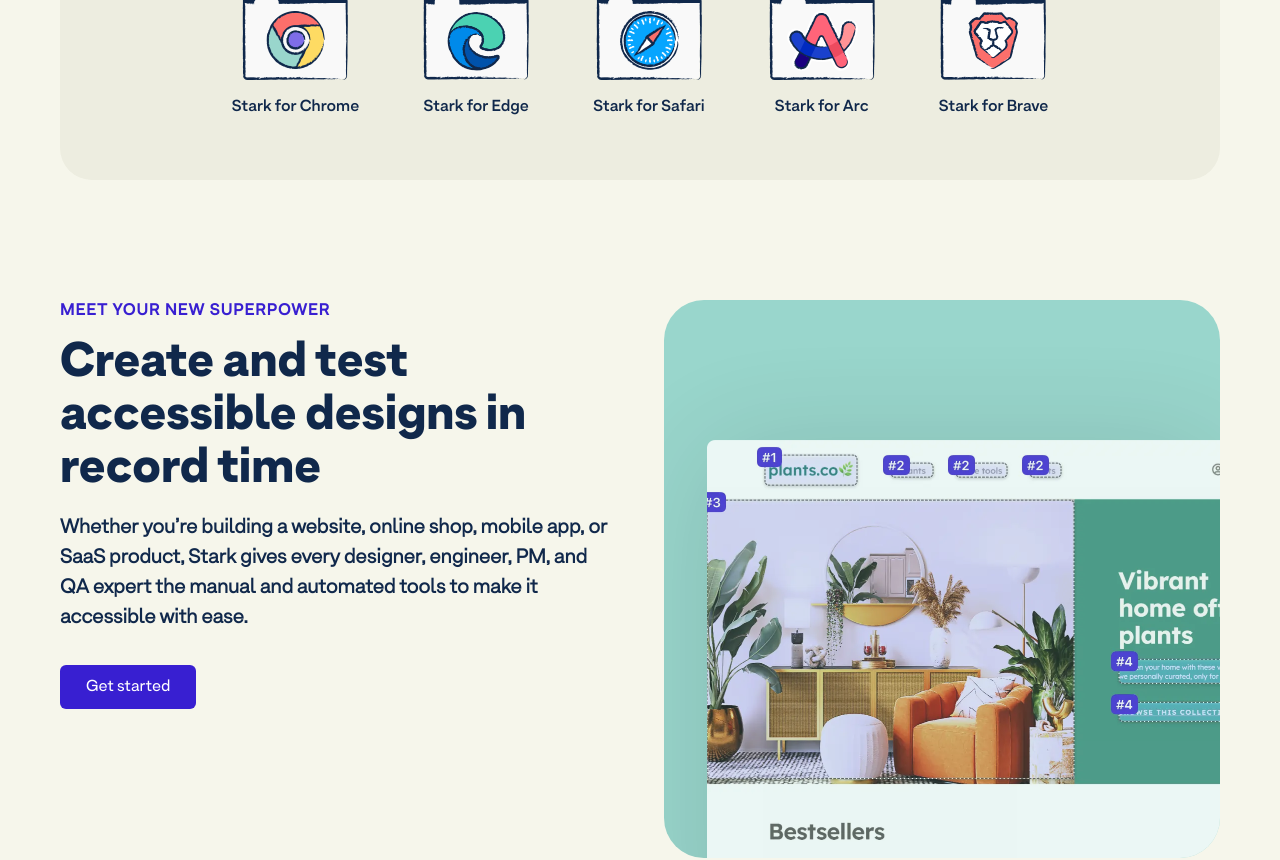
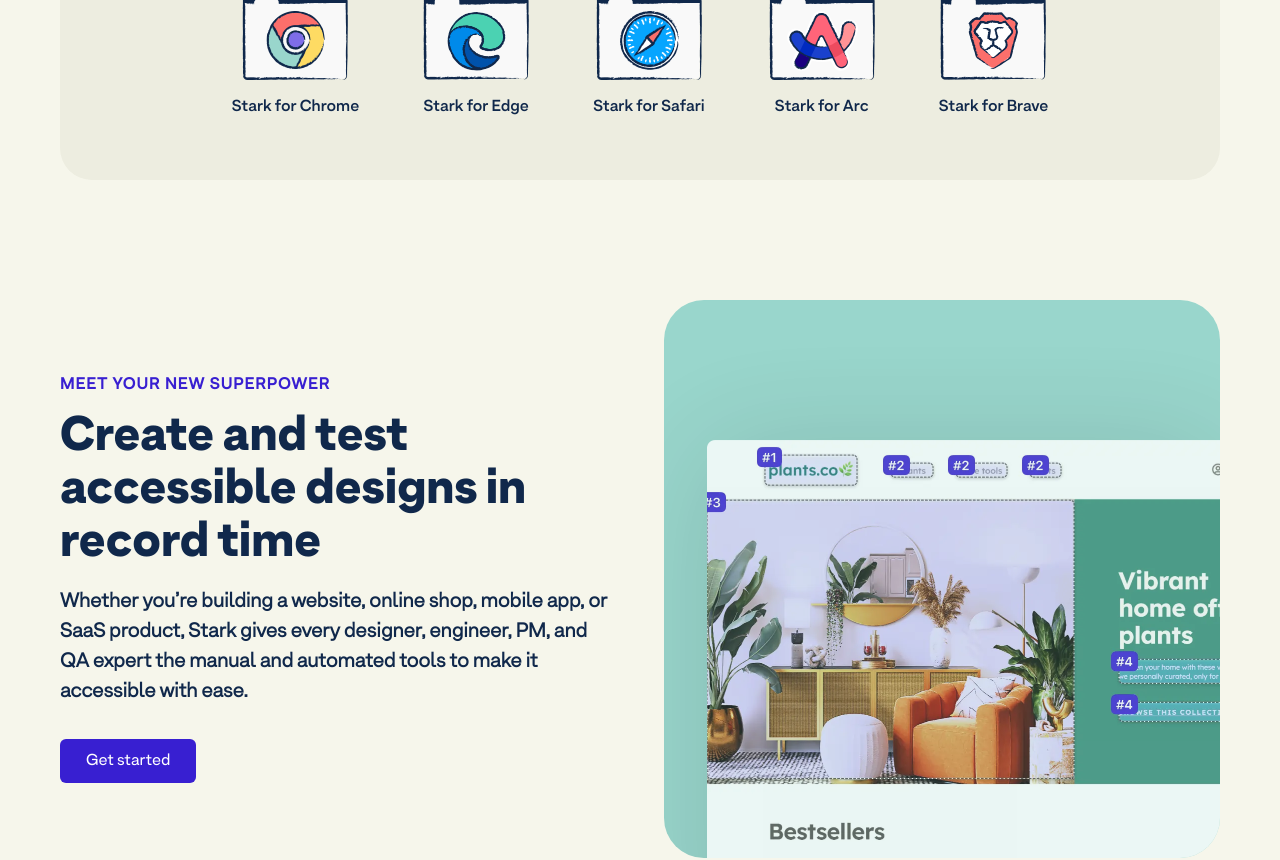
Before and after one commit to naiiiden/frontend-practice-stark-homepage, a React (Vite) app: page / in a window 1280 px wide. Shown: the part 2308-3168 px from the top of the page. Built offline with nearby package versions, Linux system fonts and the light colour scheme.

Commit message:
text container center vertically

```diff
--- a/src/style/components/_feature.scss
+++ b/src/style/components/_feature.scss
@@ -204,6 +204,10 @@
         .inner-wrapper-div {
             display: grid;
             grid-template-columns: 1fr 1fr;
+
+            .text-container {
+                margin: auto 0;
+            }
         }
 
         &:nth-child(odd) {
--- a/src/style/general.css
+++ b/src/style/general.css
@@ -876,6 +876,9 @@
     display: grid;
     grid-template-columns: 1fr 1fr;
   }
+  .feature-section .inner-wrapper-div .text-container {
+    margin: auto 0;
+  }
   .feature-section:nth-child(odd) .inner-wrapper-div .image-container {
     order: 2;
   }
```
Also changed, not shown: 1 other file (tests, documents, lock files or other folders).
